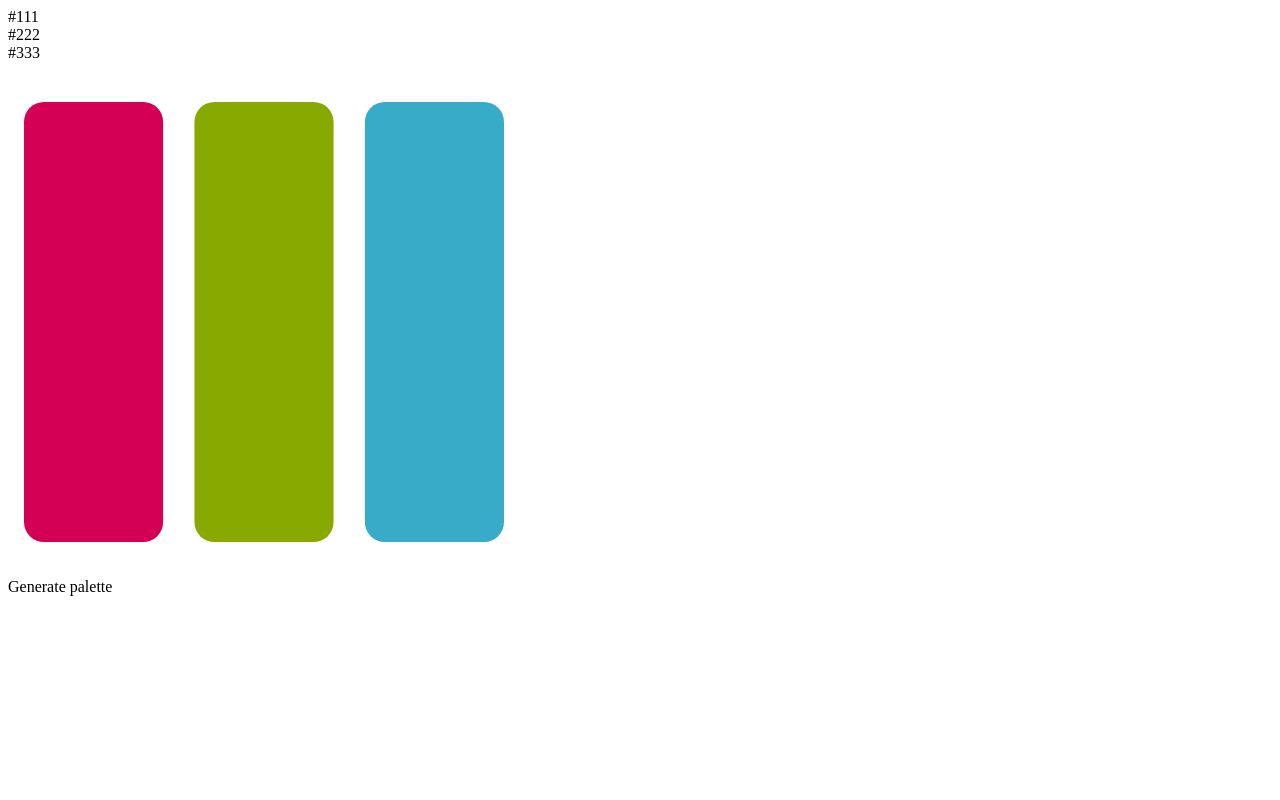
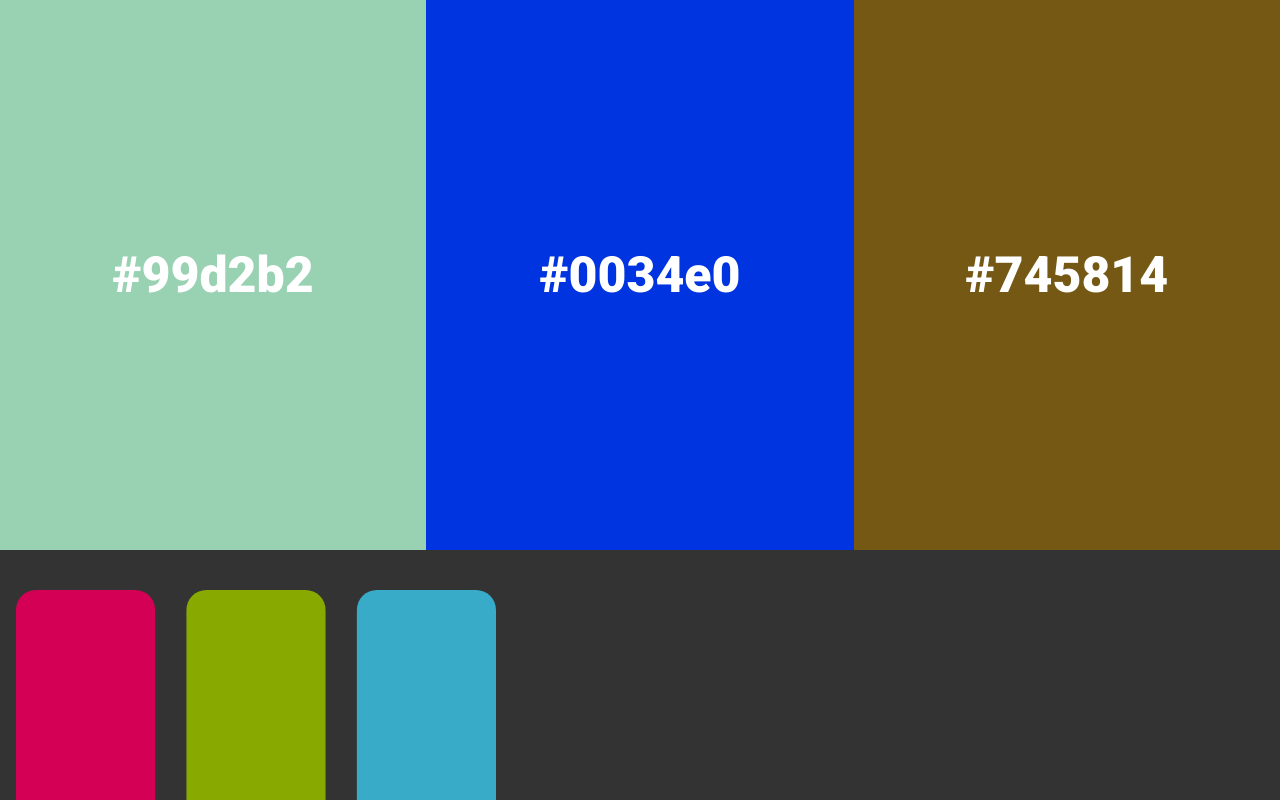
Before and after one commit to paulocezargit/color-palette-generator, a plain HTML site: page index.html in a window 1280 px wide. Drawn offline with Linux system fonts and the light colour scheme; files whose address does not match are found by name.

Commit message:
Adding functions to generate
This time, we made some modifications, fixing some errors from the previous version, such as incorporating the JavaScript file and adding the CSS stylesheet to the page. We also created a new function to generate random colors in the palette panel.

```diff
--- a/assets/css/style.css
+++ b/assets/css/style.css
@@ -1,6 +1,9 @@
+@import url('https://fonts.googleapis.com/css2?family=Roboto:ital,wght@0,100;0,300;0,400;0,500;0,700;0,900;1,100;1,300;1,400;1,500;1,700;1,900&display=swap');
+
 body{
 	padding:0px !important;
 	margin: 0px !important;
+	font-family: "Roboto", sans-serif;
 }
 
 .cpg-itens-center{
@@ -8,19 +11,41 @@ body{
 }
 
 .cpg-page{
-
+	position: fixed;
+	top: 0px;
+	left: 0px;
+	width: 100%;
+	height: 100%;
+	background: #dedede;
+	display: flex;
+	flex-direction: column;
 }
 
 .cpg-page-palettes{
-
+	width: 100%;
+	height: 100%;
+    display: grid;
+    grid-template-columns: 33.3% 33.4% 33.3%;
 }
 
 .cpg-page-palettes-item{
+   width: 100%;
+   height: 100%;
+   display: flex;
+   align-items: center;
+   justify-content: center;
+}
 
+.cpg-page-palettes-color{
+	font-size: 50px;
+	color: #fff;
+	font-weight: 800;
 }
 
 .cpg-page-actions{
-
+   background-color: #333;
+   width: 100%;
+   height: 250px;
 }
 
 .cpg-page-actions-box{
--- a/assets/js/palette.js
+++ b/assets/js/palette.js
@@ -25,7 +25,7 @@ function RgbColor() {
     return `rgb(${red}, ${green}, ${blue})`;
 }
 
-function mHslColor() {
+function mHslColor(){
     // Function to generate a random HSL color
     function getRandomValue(max) {
         return Math.floor(Math.random() * max); // Generates a random value up to the max
@@ -37,3 +37,24 @@ function mHslColor() {
 
     return `hsl(${hue}, ${saturation}%, ${lightness}%)`;
 }
+
+
+function RandomColor(){
+
+    const elements = document.getElementsByClassName('cpg-page-palettes-item');
+
+    for (let i = 0; i < elements.length; i++) {
+
+        const color = HexColor();
+        elements[i].style.backgroundColor = color;
+        const innerDiv = elements[i].getElementsByTagName('div')[0];
+
+        if (innerDiv) {
+            innerDiv.textContent = color;
+        }
+
+    }
+
+}
+
+RandomColor();
--- a/index.html
+++ b/index.html
@@ -4,19 +4,20 @@
 	<meta charset="utf-8">
 	<meta name="viewport" content="width=device-width, initial-scale=1">
 	<title></title>
+	<link rel="stylesheet" type="text/css" href="assets/css/style.css">
 </head>
 <body>
 
     <div class="cpg-page">
     	<div class="cpg-page-palettes" id="grid-palettes">
     		<div class="cpg-page-palettes-item">
-    			<span>#111</span>
+    			<div class="cpg-page-palettes-color">?</div>
     		</div>
     		<div class="cpg-page-palettes-item">
-    			<span>#222</span>
+    			<div class="cpg-page-palettes-color">?</div>
     		</div>
     		<div class="cpg-page-palettes-item">
-    			<span>#333</span>
+    			<div class="cpg-page-palettes-color">?</div>
     		</div>
     	</div>
     	<div class="cpg-page-actions">
@@ -31,7 +32,7 @@
     	</div>
     </div>
 
-	<script src="src/js/palette.js"></script>
+	<script src="assets/js/palette.js"></script>
 
 </body>
 </html>
```
